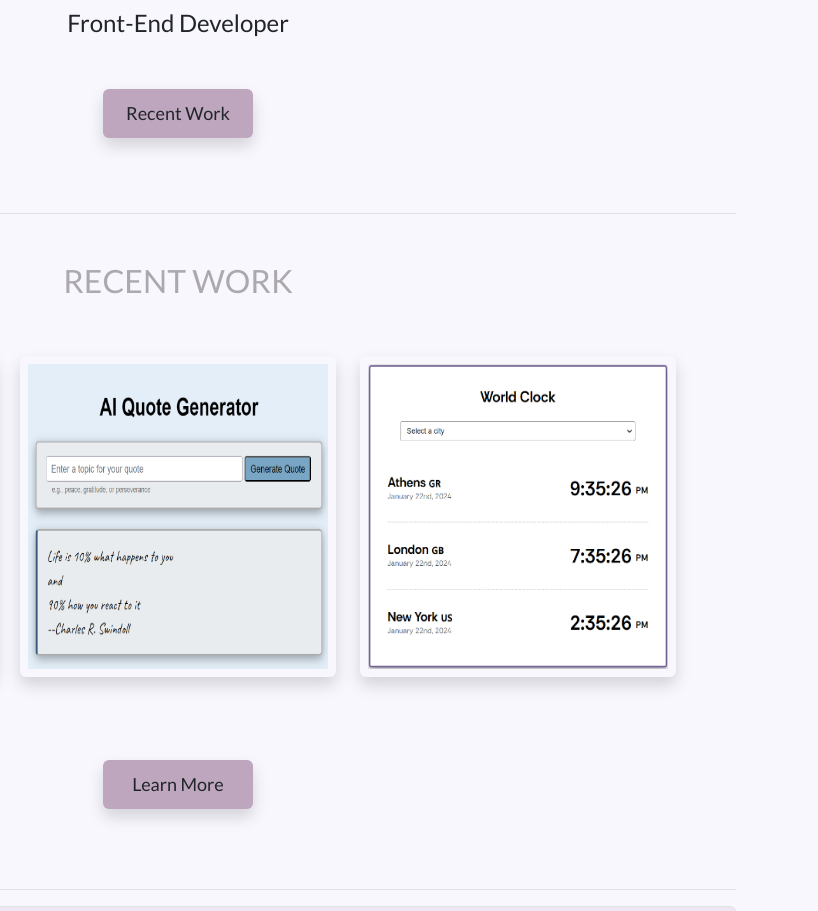
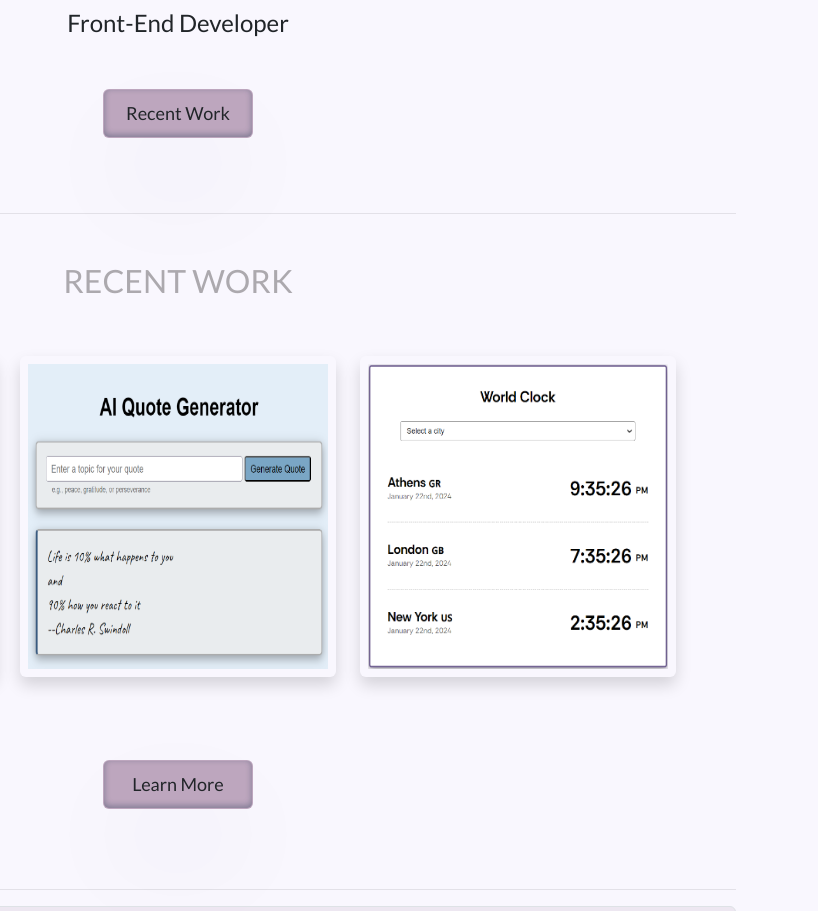
Before and after one commit to roberta-munive/portfolio-website-responsive, a plain HTML site: page index.html in a window 1280 px wide. Shown: the part 306-1217 px from the top of the page, 462-1280 px from the left. Drawn offline with nearby package versions, Linux system fonts and the light colour scheme.

Commit message:
Changed transformation size upon hover for recent work projects on homepage

```diff
--- a/css/style.css
+++ b/css/style.css
@@ -82,8 +82,9 @@ nav li a.active {
   margin-bottom: 80px;
 }
 
-.recent-work-btn, .learn-more-btn {
+.btn-branding {
   background-color: var(--branding-medium);
+  /* border: 1px solid var(--branding-dark); */
   display: block;
   font-size: 18px;
   font-weight: 500;
@@ -91,9 +92,10 @@ nav li a.active {
   max-width: 150px;
   padding: 10px 10px;
   text-align: center;
+  box-shadow: rgba(50, 50, 93, 0.25) 0px 50px 100px -20px, rgba(0, 0, 0, 0.3) 0px 30px 60px -30px, rgba(10, 37, 64, 0.35) 0px -2px 6px 0px inset;
 }
 
-.recent-work-btn:hover, .learn-more-btn:hover {
+.btn-branding:hover {
   background-color: var(--branding-dark);
   color: var(--branding-light);
 }
@@ -113,7 +115,7 @@ nav li a.active {
 }
 
 .recent-work-image:hover {
-  transform: scale(0.8);
+  transform: scale(0.9);
 }
 
 /* footer section */
--- a/index.html
+++ b/index.html
@@ -84,7 +84,7 @@
         <div class="recent-work-btn-container mt-5">
           <a
             href="/index.html#recent-work-section"
-            class="btn recent-work-btn shadow"
+            class="btn recent-work-btn btn-branding"
             >Recent Work</a
           >
         </div>
@@ -138,7 +138,7 @@
       <div class="learn-more-btn-container">
         <a
           href="/work.html"
-          class="btn learn-more-btn shadow"
+          class="btn learn-more-btn btn-branding"
           >Learn More</a
         >
       </div>
```
